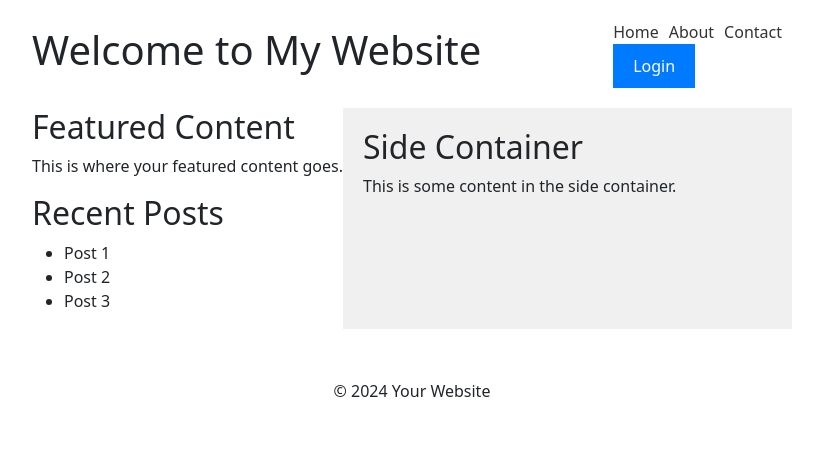
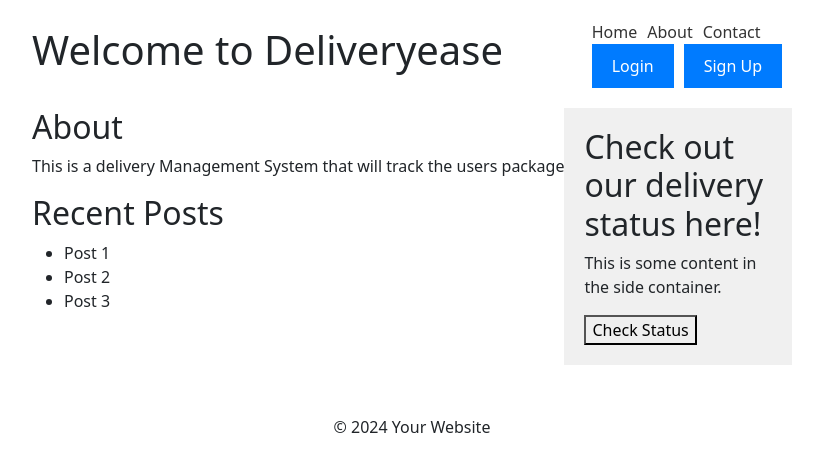
Before and after one commit to Tanmayee2/Deliver-IT, a React (Create React App) app: page /Dashboard in a window 1280 px wide. Shown: the top 472 px of the page, without its empty margins (228-1051 px from the left). Built offline with nearby package versions, Linux system fonts and the light colour scheme.

Commit message:
homepage commit

```diff
--- a/src/pages/HomePage/HomePage.js
+++ b/src/pages/HomePage/HomePage.js
@@ -6,7 +6,7 @@ function HomePage() {
   return (
     <div className="homepage">
       <header>
-        <h1>Welcome to My Website</h1>
+        <h1>Welcome to Deliveryease</h1>
         <nav>
           <ul>
             <li><Link to="/">Home</Link></li>
@@ -14,13 +14,14 @@ function HomePage() {
             <li><Link to="/contact">Contact</Link></li>
           </ul>
           <LoginButton />
+          <SignupButton />
         </nav>
       </header>
       <div className="main-container">
         <main>
           <section>
-            <h2>Featured Content</h2>
-            <p>This is where your featured content goes.</p>
+            <h2>About</h2>
+            <p>This is a delivery Management System that will track the users package</p>
           </section>
           <section>
             <h2>Recent Posts</h2>
@@ -32,8 +33,10 @@ function HomePage() {
           </section>
         </main>
         <aside className="side-container">
-          <h2>Side Container</h2>
+          <h2>Check out our delivery status here!</h2>
           <p>This is some content in the side container.</p>
+          <button>Check Status</button>
+
         </aside>
       </div>
       <footer>
@@ -48,11 +51,7 @@ function HomePage() {
 function LoginButton() {
   // Handle navigation to the login page
   const handleLogin = () => {
-    // Perform any login-related logic here if needed
 
-    // Navigate to the login page
-    // Assuming the login page route is '/login'
-    // Replace '/login' with the actual route to your login page
     window.location.href = '/login';
   };
 
@@ -62,6 +61,19 @@ function LoginButton() {
     </button>
   );
 }
+function SignupButton() {
+  // Handle navigation to the login page
+  const handleLogin = () => {
+
+    window.location.href = '/register';
+  };
+
+  return (
+    <button className="login-button" onClick={handleLogin}>
+      Sign Up
+    </button>
+  );
+}
 
 
 export default HomePage;
--- a/src/pages/HomePage/HomePage.scss
+++ b/src/pages/HomePage/HomePage.scss
@@ -27,13 +27,20 @@
     color: #333;
   }
 
-  .login-button {
+  .button-group {
+    display: flex;
+    align-items: center;
+  }
+
+  .login-button,
+  .signup-button {
     background-color: #007bff;
     color: #fff;
     border: none;
     padding: 10px 20px;
     font-size: 16px;
     cursor: pointer;
+    margin-right: 10px; /* Adjust as needed */
   }
 
   .main-container {
```
